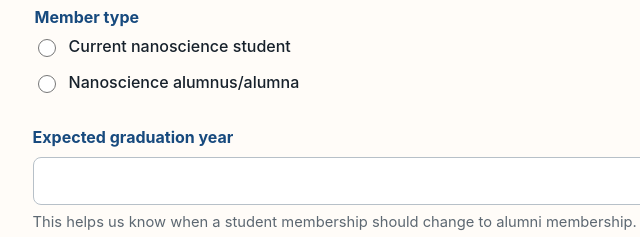
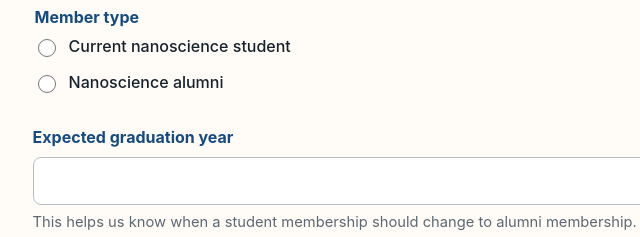
Before and after one commit to CatrineTrudslev/Nanode-website, a plain HTML site: page signup.html in a window 1280 px wide. Shown: the part 837-1074 px from the top of the page, 98-738 px from the left. Drawn offline with Linux system fonts and the light colour scheme.

Commit message:
Use alumni label in signup form

```diff
--- a/signup.html
+++ b/signup.html
@@ -63,7 +63,7 @@
             </label>
             <label>
               <input type="radio" name="memberType" value="Alumni" required>
-              Nanoscience alumnus/alumna
+              Nanoscience alumni
             </label>
           </div>
           <p class="field-error" id="member-type-error"></p>
```
